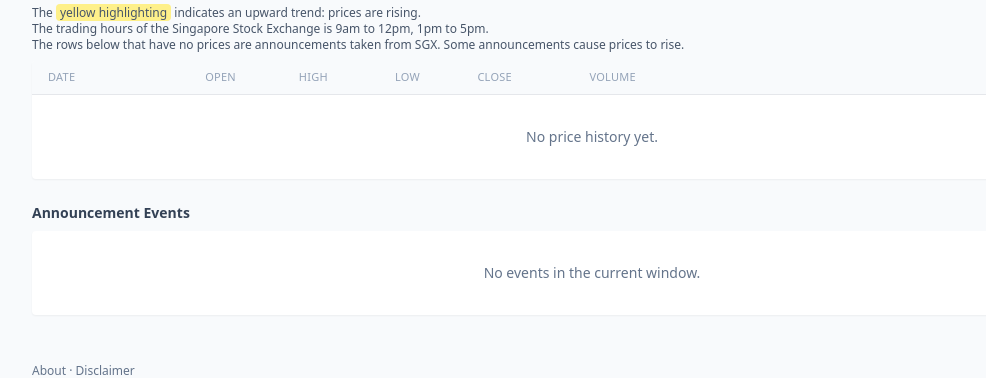
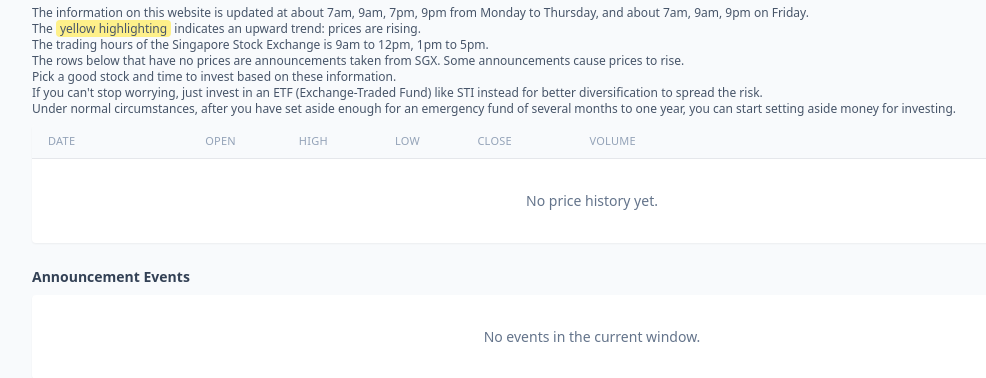
Before and after one commit to maxloopinmok/sgdr-pa, a Django app: template templates/companies/timeline.html in a window 1280 px wide. Shown: the part 144-522 px from the top of the page, without its empty margins (48-1034 px from the left). Run offline with Django 5.2, Linux system fonts and the light colour scheme; the template is opened without the code that fills it, so the values that code supplies are empty; some libraries are stand-ins or nearby versions.

Commit message:
Updated description under Price & Event History heading

```diff
--- a/templates/companies/timeline.html
+++ b/templates/companies/timeline.html
@@ -16,9 +16,13 @@
     <span class="ml-2 font-normal text-slate-500">{{ price_start|date:"d M Y" }} — {{ price_end|date:"d M Y" }}</span>
   </h2>
   <p class="text-xs text-slate-600 mb-2">
+    The information on this website is updated at about 7am, 9am, 7pm, 9pm from Monday to Thursday, and about 7am, 9am, 9pm on Friday.<br/>
     The <span class="bg-yellow-200 rounded px-1">yellow highlighting</span> indicates an upward trend: prices are rising.<br/>
     The trading hours of the Singapore Stock Exchange is 9am to 12pm, 1pm to 5pm.<br/>
-    The rows below that have no prices are announcements taken from SGX.  Some announcements cause prices to rise.
+    The rows below that have no prices are announcements taken from SGX.  Some announcements cause prices to rise.<br/>
+    Pick a good stock and time to invest based on these information.<br/>
+    If you can't stop worrying, just invest in an ETF (Exchange-Traded Fund) like STI instead for better diversification to spread the risk.<br/>
+    Under normal circumstances, after you have set aside enough for an emergency fund of several months to one year, you can start setting aside money for investing.
   </p>
   <div class="bg-white rounded shadow-sm divide-y overflow-x-auto">
     <div class="hidden sm:flex items-center gap-3 px-4 py-2 text-[11px] uppercase tracking-wide text-slate-400 bg-slate-50">
```
